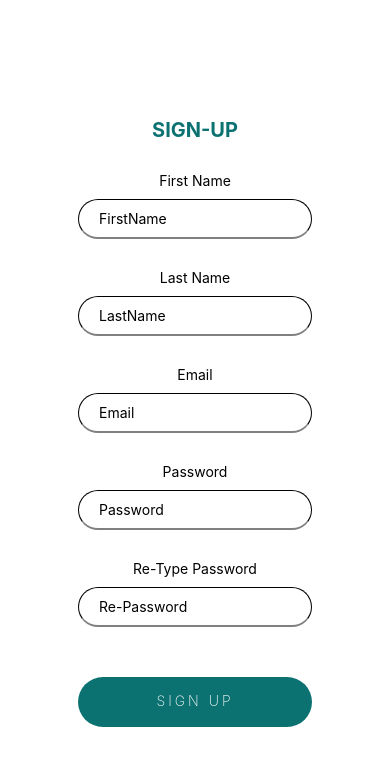
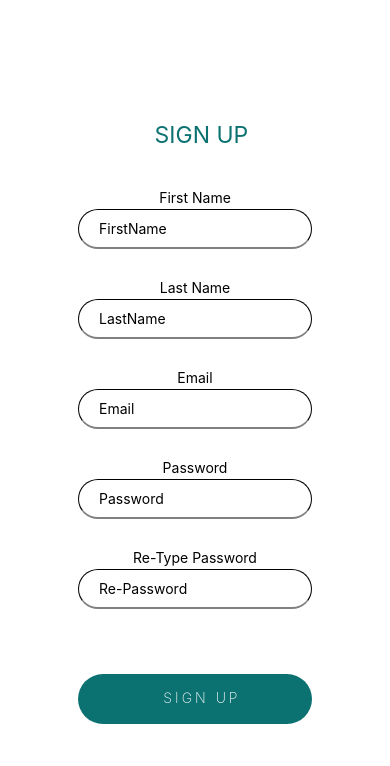
Before and after one commit to PranayBandaru/Borrow.it, a React Native app: screen / in a window 390 px wide. Shown: the top 766 px of the page. Built offline with nearby package versions, Linux system fonts and the light colour scheme.

Commit message:
Update SignUpScreen.js

```diff
--- a/app/screens/SignUpScreen.js
+++ b/app/screens/SignUpScreen.js
@@ -5,7 +5,7 @@ import { Image, StyleSheet, TextInput, Button, View, Text, SafeAreaView, Touchab
 function SignUpScreen(props) {
     return (
         <SafeAreaView style={styles.window}>
-            <Text style={styles.pageHeader}>Sign-Up</Text>
+            <Text style={styles.pageHeader}>  Sign Up</Text>
             <Text style={styles.labels}>First Name</Text>
             <TextInput style={styles.userinputs} placeholder="FirstName" />
             <Text style={styles.labels}>Last Name</Text>
@@ -17,7 +17,7 @@ function SignUpScreen(props) {
             <Text style={styles.labels}>Re-Type Password</Text>
             <TextInput secureTextEntry={true} style={styles.userinputs} placeholder="Re-Password" />
             <TouchableOpacity style={styles.buttonContainer} onPress={() => { alert("You clicked for login") }}>
-                <Text style={styles.buttonText}>Sign Up</Text>
+                <Text style={styles.buttonText}>  Sign Up</Text>
             </TouchableOpacity>
 
         </SafeAreaView>
@@ -33,7 +33,7 @@ const styles = StyleSheet.create({
         alignItems: "center",
     },
     labels: {
-        paddingBottom: 10,
+        paddingBottom: 3,
     },
     userinputs: {
         width: '60%',
@@ -49,7 +49,7 @@ const styles = StyleSheet.create({
     buttonContainer: {
         width: "60%",
         height: 50,
-        marginTop: 20,
+        marginTop: 35,
         alignItems: "center",
         padding: 15,
         borderRadius: 25,
@@ -63,9 +63,8 @@ const styles = StyleSheet.create({
     },
     pageHeader: {
         color: "#0c7171",
-        fontSize: 20,
-        paddingBottom: 30,
+        fontSize: 23,
+        paddingBottom: 40,
         textTransform: "uppercase",
-        fontWeight: "bold",
     }
 })
```
